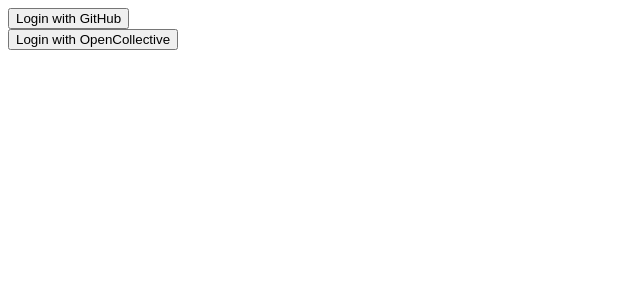
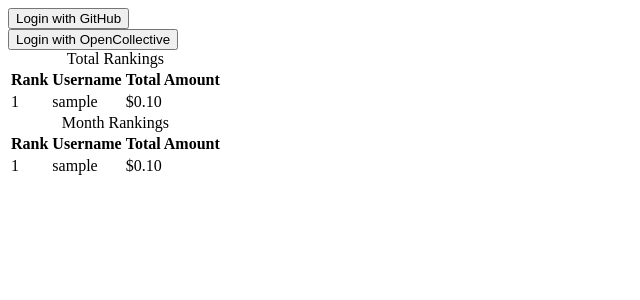
Before and after one commit to gorhack/donorlog, a Python web app: template app/templates/index.html in a window 1280 px wide. Shown: the top 300 px of the page, without its empty margins (0-640 px from the left). Run offline with Jinja, Linux system fonts and the light colour scheme; the template is opened without the code that fills it: most values are stand-ins (such as "Sample title", 1, 10 or a date in 2020).

Commit message:
Display the top 10 total and monthly contributors [#14/#15]. Create a materialized view for the total/month ranking. -Although this could result in out-of-date results for rankings, the performance results in 3,000+ times faster queries than the standard query without a view. -Will require refreshing the view periodically (every ~1 min) for updated results.

```diff
--- a/app/apis/users/users_schema.py
+++ b/app/apis/users/users_schema.py
@@ -58,3 +58,9 @@
             github=(getattr(getattr(self, 'github_user', None), 'amount', None)),
             opencollective=(getattr(getattr(self, 'opencollective_user', None), 'amount', None)),
         )
+
+@dataclass
+class RankedUsers:
+    rank: int
+    username: str
+    amount: int
--- a/app/core/config.py
+++ b/app/core/config.py
@@ -1,3 +1,4 @@
+import logging
 import os
 
 
@@ -27,5 +28,8 @@
 
     SESSION_SECRET = os.getenv("SESSION_SECRET")
 
+    LOG = logging.getLogger('uvicorn')
+    LOG.setLevel(level=logging.DEBUG if DEBUG else logging.INFO)
+
 
 settings = Settings()
--- a/app/templates/index.html
+++ b/app/templates/index.html
@@ -31,5 +31,43 @@
     </form>
     <p>Last Updated: {{ user.last_checked_str() }}</p>
 {% endif %}
+<table>
+    <caption>Total Rankings</caption>
+    <thead>
+        <tr>
+            <th>Rank</th>
+            <th>Username</th>
+            <th>Total Amount</th>
+        </tr>
+    </thead>
+    <tbody>
+        {% for user in ranked_total %}
+            <tr>
+                <td>{{user.rank}}</td>
+                <td>{{user.username}}</td>
+                <td>${{ "%.2f" % (user.amount / 100) }}</td>
+            </tr>
+        {% endfor %}
+    </tbody>
+</table>
+<table>
+    <caption>Month Rankings</caption>
+    <thead>
+        <tr>
+            <th>Rank</th>
+            <th>Username</th>
+            <th>Total Amount</th>
+        </tr>
+    </thead>
+    <tbody>
+        {% for user in ranked_month %}
+            <tr>
+                <td>{{user.rank}}</td>
+                <td>{{user.username}}</td>
+                <td>${{ "%.2f" % (user.amount / 100) }}</td>
+            </tr>
+        {% endfor %}
+    </tbody>
+</table>
 </body>
 </html>
```
Also changed, not shown: app/apis/users/users_model.py (+30 -5 lines), app/main.py (+15 -0 lines), tests/test_main.py (+51 -25 lines), app/migrations/005_user_rank_totals.sql (added). Lines whose indentation alone changed are shown as unchanged.
